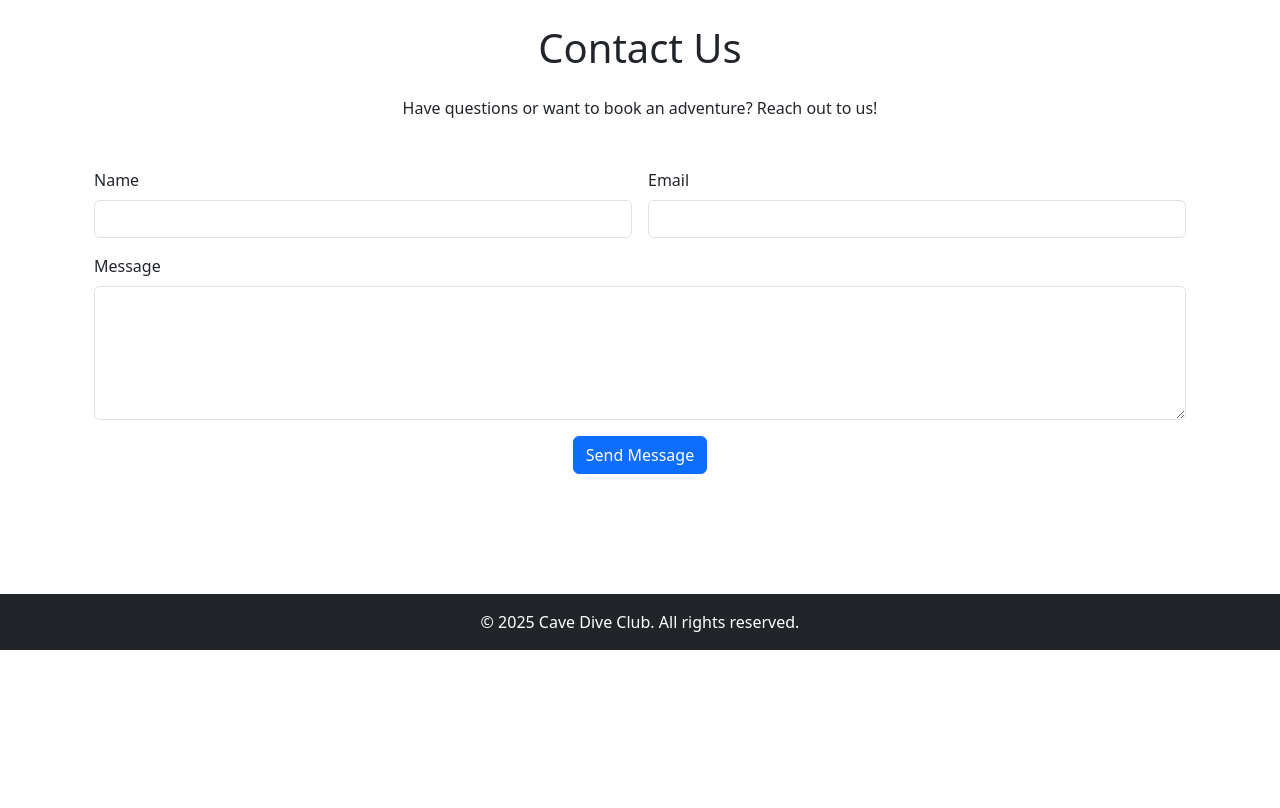
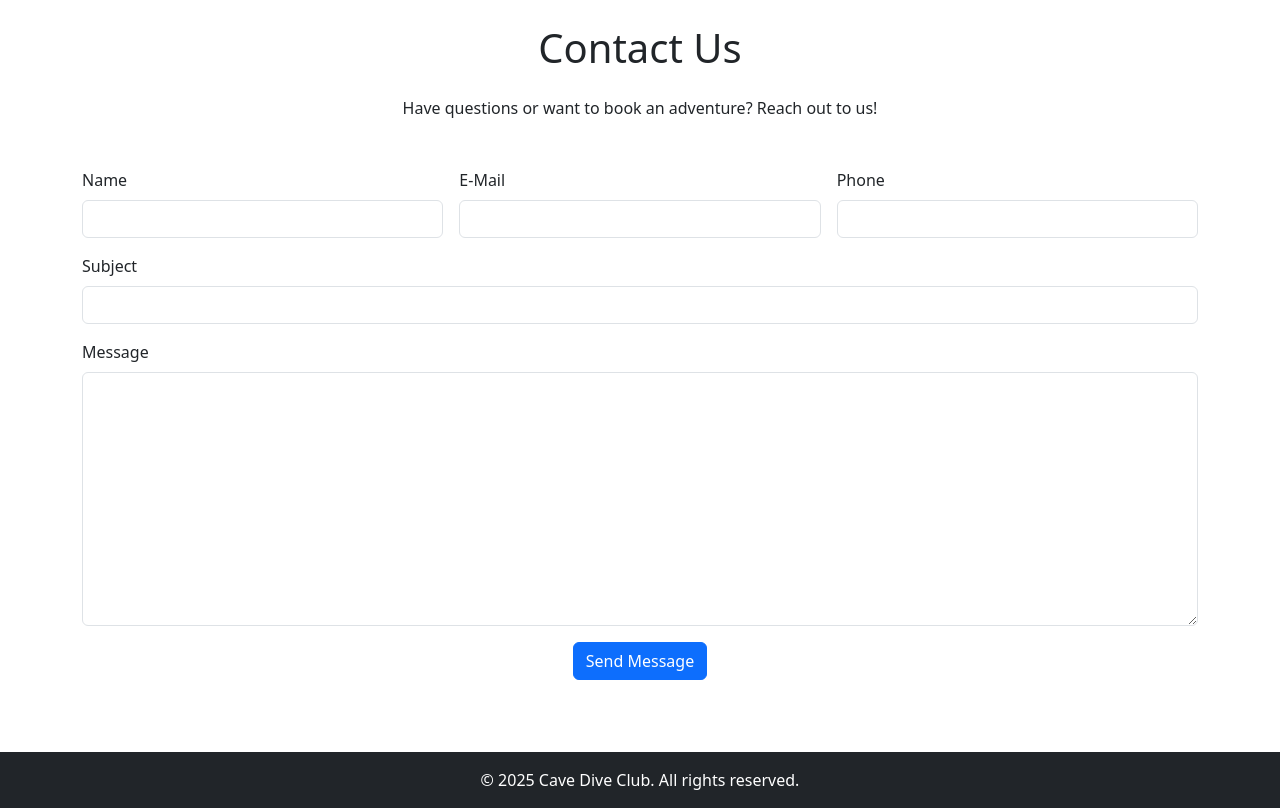
Before and after one commit to addohm/cdc_django, a Django app: page /contact/ in a window 1280 px wide. Shown: the part 57-865 px from the top of the page. Before the commit the page ends 707 px from the top, so only its background shows below. Run offline with Django 5.2, Linux system fonts and the light colour scheme.

Commit message:
Contact form to DB working

```diff
--- /dev/null
+++ b/mainapp/forms.py
@@ -0,0 +1,24 @@
+from django import forms
+from django.core.validators import EmailValidator
+
+from .models import Contact
+
+
+class ContactForm(forms.ModelForm):
+    class Meta:
+        model = Contact
+        fields = ('name', 'email', 'phone', 'subject', 'message')
+        exclude = ('when_sent', 'replied', 'when_replied')
+        widgets = {
+            'name': forms.TextInput(attrs={'class': 'form-control'}),
+            'email': forms.EmailInput(attrs={'class': 'form-control'}),
+            'phone': forms.TextInput(attrs={'class': 'form-control'}),
+            'subject': forms.TextInput(attrs={'class': 'form-control'}),
+            'message': forms.Textarea(attrs={'class': 'form-control'}),
+        }
+
+    # name = forms.CharField(max_length=100, required=True)
+    # email = forms.CharField(validators=[EmailValidator()], required=True)
+    # phone = forms.CharField(max_length=15, required=True)
+    # subject = forms.CharField(max_length=100, required=True)
+    # message = forms.CharField(widget=forms.Textarea, required=True)
--- a/mainapp/models.py
+++ b/mainapp/models.py
@@ -1,4 +1,5 @@
 from django.db import models
+from django.utils.timezone import now
 from cdc_project.settings import STATIC_URL
 
 images_url = STATIC_URL + 'images/'
@@ -45,3 +46,20 @@ class Social(models.Model):
 
     def __str__(self):
         return self.name
+
+class Contact(models.Model):
+    name = models.CharField(max_length=255, verbose_name='Name')
+    email = models.EmailField(verbose_name='E-Mail')
+    phone = models.CharField(max_length=15, verbose_name='Phone')
+    subject = models.CharField(max_length=255, verbose_name='Subject')
+    message =models.TextField(verbose_name='Message')
+    when_sent = models.DateTimeField(default=now, editable=False)
+    replied = models.BooleanField(default=False)
+    when_replied = models.DateTimeField(blank=True, null=True)
+
+    def __str__(self):
+        return self.name
+
+    class Meta:
+        verbose_name = 'Message'
+        verbose_name_plural = 'Messages'
--- a/mainapp/templates/base.html
+++ b/mainapp/templates/base.html
@@ -49,16 +49,16 @@
     </nav>
 
     <!-- Main Content -->
+
     <div class="container mt-4">
+    </div>
 
-        {% block maincontent %}{% endblock %}
-    </div>
+    {% block maincontent %}{% endblock %}
 
     <br />
     <br />
     <br />
-    <br />
-    <br />
+
 
     <!-- Footer -->
     <footer class="bg-dark text-white text-center py-3">
@@ -69,4 +69,19 @@
     <script src="https://cdn.jsdelivr.net/npm/bootstrap@5.3.0/dist/js/bootstrap.min.js"></script>
     {% comment %} <script src="{% static 'js/scripts.js' %}"></script> {% endcomment %}
 </body>
+    <!-- ░░░░░▄▄▄▄▀▀▀▀▀▀▀▀▄▄▄▄▄▄░░░░░░░░ -->
+    <!-- ░░░░░█░░░░▒▒▒▒▒▒▒▒▒▒▒▒░░▀▀▄░░░░ -->
+    <!-- ░░░░█░░░▒▒▒▒▒▒░░░░░░░░▒▒▒░░█░░░ -->
+    <!-- ░░░█░░░░░░▄██▀▄▄░░░░░▄▄▄░░░░█░░ -->
+    <!-- ░▄▀▒▄▄▄▒░█▀▀▀▀▄▄█░░░██▄▄█░░░░█░ -->
+    <!-- █░▒█▒▄░▀▄▄▄▀░░░░░░░░█░░░▒▒▒▒▒░█ -->
+    <!-- █░▒█░█▀▄▄░░░░░█▀░░░░▀▄░░▄▀▀▀▄▒█ -->
+    <!-- ░█░▀▄░█▄░█▀▄▄░▀░▀▀░▄▄▀░░░░█░░█░ -->
+    <!-- ░░█░░░▀▄▀█▄▄░█▀▀▀▄▄▄▄▀▀█▀██░█░░ -->
+    <!-- ░░░█░░░░██░░▀█▄▄▄█▄▄█▄████░█░░░ -->
+    <!-- ░░░░█░░░░▀▀▄░█░░░█░█▀██████░█░░ -->
+    <!-- ░░░░░▀▄░░░░░▀▀▄▄▄█▄█▄█▄█▄▀░░█░░ -->
+    <!-- ░░░░░░░▀▄▄░▒▒▒▒░░░░░░░░░░▒░░░█░ -->
+    <!-- ░░░░░░░░░░▀▀▄▄░▒▒▒▒▒▒▒▒▒▒░░░░█░ -->
+    <!-- ░░░░░░░░░░░░░░▀▄▄▄▄▄░░░░░░░▄█░░ -->
 </html>
--- a/mainapp/templates/mainapp/contact.html
+++ b/mainapp/templates/mainapp/contact.html
@@ -6,20 +6,33 @@
   <main class="container mt-4">
     <h1 class="text-center mb-4">Contact Us</h1>
     <p class="text-center mb-5">Have questions or want to book an adventure? Reach out to us!</p>
-
     <!-- Contact Form -->
-    <form class="row g-3" action="send_email.php" method="POST">
-      <div class="col-md-6">
-        <label for="name" class="form-label">Name</label>
-        <input type="text" class="form-control" id="name" name="name" required>
+    <form class="row g-3" method="POST">
+      {% csrf_token %}
+      <div class="col-md-4">
+        {{ form.name.errors }}
+        <label for="name" class="form-label">{{ form.name.label }}</label>
+        {{ form.name }}
       </div>
-      <div class="col-md-6">
-        <label for="email" class="form-label">Email</label>
-        <input type="email" class="form-control" id="email" name="email" required>
+      <div class="col-md-4">
+        {{ form.email.errors }}
+        <label for="email" class="form-label">{{ form.email.label }}</label>
+        {{ form.email }}
+      </div>
+      <div class="col-md-4">
+        {{ form.phone.errors }}
+        <label for="email" class="form-label">{{ form.phone.label }}</label>
+        {{ form.phone }}
       </div>
       <div class="col-12">
-        <label for="message" class="form-label">Message</label>
-        <textarea class="form-control" id="message" name="message" rows="5" required></textarea>
+        {{ form.subject.errors }}
+        <label for="message" class="form-label">{{ form.subject.label }}</label>
+        {{ form.subject }}
+      </div>
+      <div class="col-12">
+        {{ form.message.errors }}
+        <label for="message" class="form-label">{{ form.message.label }}</label>
+        {{ form.message }}
       </div>
       <div class="col-12 text-center">
         <button type="submit" class="btn btn-primary">Send Message</button>
--- a/mainapp/urls.py
+++ b/mainapp/urls.py
@@ -6,7 +6,8 @@ appname = "mainapp"
 
 urlpatterns = [
     path("", views.IndexView.as_view(), name="index"),
-    path("contact/", views.ContactView.as_view(), name="contact"),
+    path("contact/", views.ContactFormCreateView.as_view(), name="contact"),
+    path("sent/", views.SentView.as_view(), name="sent"),
     path("divesites/", views.DiveSiteView.as_view(), name="divesites"),
     path("products/", views.ProductsView.as_view(), name="products"),
     path("socials/", views.SocialsView.as_view(), name="socials"),
--- a/mainapp/views.py
+++ b/mainapp/views.py
@@ -1,6 +1,7 @@
 from django.shortcuts import render
 from django.views import generic
-from .models import CarouselImage, Staff, Product, DiveSite, Social
+from .models import CarouselImage, Staff, Product, DiveSite, Social, Contact
+from .forms import ContactForm
 
 
 class IndexView(generic.TemplateView):
@@ -31,10 +32,19 @@ class SocialsView(generic.TemplateView):
                    'socials': socials,
                    'viewname': 'socials'}
 
-class ContactView(generic.TemplateView):
-    template_name = "mainapp/contact.html"
+class ContactFormCreateView(generic.edit.CreateView):
+    form_class = ContactForm
+    template_name = 'mainapp/contact.html'
+    success_url = '/sent/'
     extra_context={'background_style': 'otherBody',
-                   'viewname': 'contact'}
+                'viewname': 'contact'}
+
+class SentView(generic.TemplateView):
+    template_name = "mainapp/message_sent.html"
+    sent = Contact.objects.all()
+    extra_context={'background_style': 'otherBody',
+                   'sent': sent,
+                   'viewname': 'sent'}
 
 class ProductsView(generic.TemplateView):
     template_name = "mainapp/products.html"
```
Also changed, not shown: cdc_project/settings/development.py (+14 -38 lines), docker-compose.yaml (+7 -3 lines), mainapp/admin.py (+15 -1 lines), mainapp/templates/mainapp/message_sent.html (added, +30 -0 lines), db.sqlite3, mainapp/migrations/0010_contact.py (added), mainapp/migrations/0011_alter_contact_replied_alter_contact_when_replied.py (added), mainapp/migrations/0012_alter_contact_when_replied.py (added), mainapp/migrations/0013_alter_contact_replied_alter_contact_when_replied.py (added), mainapp/migrations/0014_alter_contact_replied.py (added), mainapp/migrations/0015_alter_contact_email_alter_contact_message_and_more.py (added), 1 other file.
